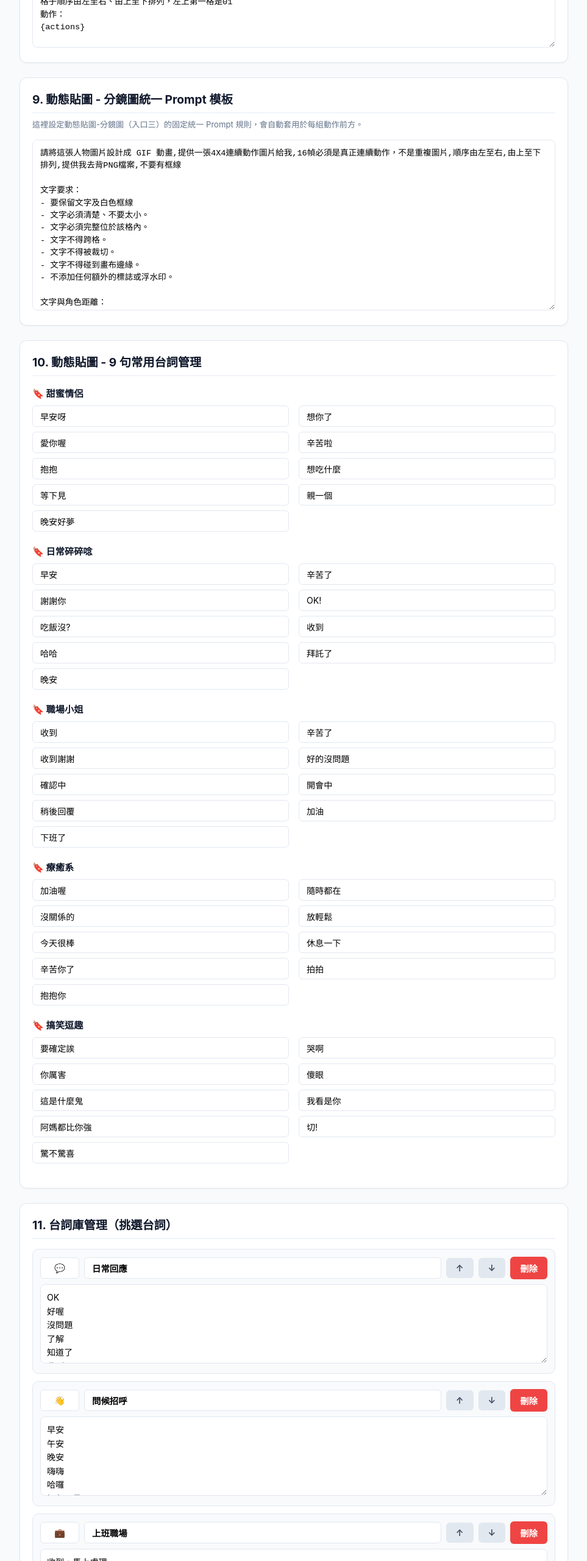
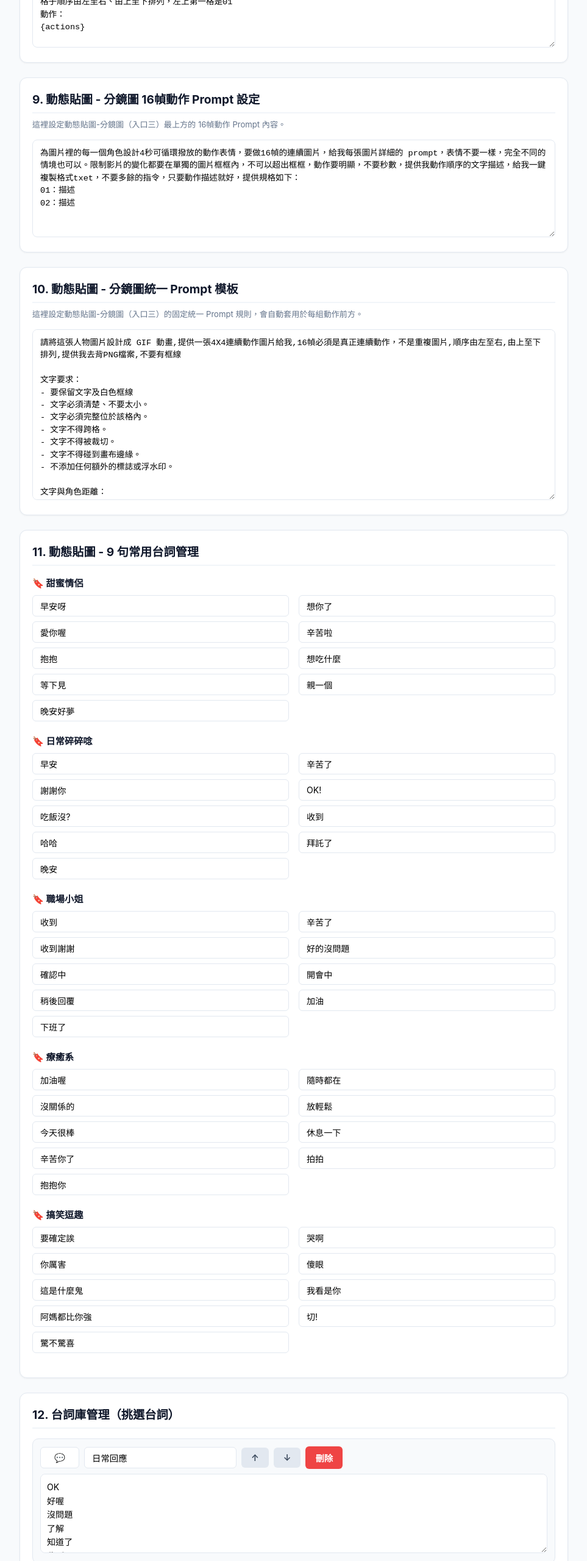
Before and after one commit to rionwu/LINE-promt, a plain HTML site: page admin.html in a window 1280 px wide. Shown: the part 5280-7840 px from the top of the page at 61% size, without its empty margins (158-1121 px from the left). Drawn offline with Linux system fonts and the light colour scheme.

Commit message:
Fix HTML structure and update IDs in admin.html

```diff
--- a/admin.html
+++ b/admin.html
@@ -58,7 +58,7 @@
         .phrase-cat-head { display: flex; gap: 8px; align-items: center; margin-bottom: 8px; }
         .phrase-cat-head input { padding: 8px 12px; border: 1px solid var(--border-color); border-radius: 6px; outline: none; font-size: 0.9rem; }
         .phrase-cat-head input.icon-input { width: 64px; text-align: center; }
-        .phrase-cat-head input.name-input { flex: 1; font-weight: 700; }
+        .phrase-cat head input.name-input { flex: 1; font-weight: 700; }
         .phrase-cat textarea { width: 100%; height: 130px; padding: 10px; border: 1px solid var(--border-color); border-radius: 8px; font-size: 0.88rem; outline: none; line-height: 1.6; resize: vertical; }
         .phrase-actions { display: flex; gap: 10px; flex-wrap: wrap; }
     </style>
@@ -126,22 +126,29 @@
         <textarea id="template2cInput" class="template-box" style="height: 260px;"></textarea>
     </div>
 
+    <!-- 動態貼圖 - 分鏡圖 16幀動作 Prompt 設定 -->
+    <div class="card">
+        <h2>9. 動態貼圖 - 分鏡圖 16幀動作 Prompt 設定</h2>
+        <p class="card-desc">這裡設定動態貼圖-分鏡圖（入口三）最上方的 16幀動作 Prompt 內容。</p>
+        <textarea id="storyboardFirstStepInput" class="template-box" style="height: 160px;"></textarea>
+    </div>
+
     <!-- 動態貼圖 - 分鏡圖統一 Prompt 模板設定 -->
     <div class="card">
-        <h2>9. 動態貼圖 - 分鏡圖統一 Prompt 模板</h2>
+        <h2>10. 動態貼圖 - 分鏡圖統一 Prompt 模板</h2>
         <p class="card-desc">這裡設定動態貼圖-分鏡圖（入口三）的固定統一 Prompt 規則，會自動套用於每組動作前方。</p>
         <textarea id="storyboardMasterInput" class="template-box" style="height: 280px;"></textarea>
     </div>
 
     <!-- 動態貼圖 - 9 句常用台詞管理 -->
     <div class="card">
-        <h2>10. 動態貼圖 - 9 句常用台詞管理</h2>
+        <h2>11. 動態貼圖 - 9 句常用台詞管理</h2>
         <div id="presets2Container"></div>
     </div>
 
     <!-- 台詞庫管理 -->
     <div class="card">
-        <h2>11. 台詞庫管理（挑選台詞）</h2>
+        <h2>12. 台詞庫管理（挑選台詞）</h2>
         <div id="phraseLibraryContainer"></div>
         <div class="phrase-actions">
             <button class="btn btn-primary" onclick="addPhraseCategory()">+ 新增分類</button>
@@ -152,7 +159,7 @@
 
 <script src="phrase-picker.js"></script>
 <script>
-    let config = { artStyles: [], subStyles: [], template: "", template2: "", template2a: "", template2b: "", template2c: "", storyboardMaster: "", presets2: {}, phraseLibrary: [] };
+    let config = { artStyles: [], subStyles: [], template: "", template2: "", template2a: "", template2b: "", template2c: "", storyboardMaster: "", storyboardFirstStep: "", presets2: {}, phraseLibrary: [] };
     let currentSha = "";
 
     const preset2Meta = [
@@ -171,6 +178,10 @@
         funny: ["要確定誒", "哭啊", "你厲害", "傻眼", "這是什麼鬼", "我看是你", "阿媽都比你強", "切!", "驚不驚喜"]
     };
 
+    const defaultStoryboardFirstStep = `為圖片裡的每一個角色設計4秒可循環撥放的動作表情，要做16幀的連續圖片，給我每張圖片詳細的 prompt，表情不要一樣，完全不同的情境也可以。限制影片的變化都要在單獨的圖片框框內，不可以超出框框，動作要明顯，不要秒數，提供我動作順序的文字描述，給我一鍵複製格式txet，不要多餘的指令，只要動作描述就好，提供規格如下：
+01：描述
+02：描述`;
+
     const defaultStoryboardMaster = `請將這張人物圖片設計成 GIF 動畫,提供一張4X4連續動作圖片給我,16幀必須是真正連續動作，不是重複圖片,順序由左至右,由上至下排列,提供我去背PNG檔案,不要有框線
 
 文字要求：
@@ -187,7 +198,7 @@
 - 文字不得壓在線條上造成角色缺口。
 - 文字必須放在角色外部的空白區域。
 - 文字必須與角色外輪廓保持明顯距離。
-- 文字不能碰到耳朵、頭頂,臉、手、腳、尾巴、衣服、道具或任何外輪廓線。
+- 文字不能碰到耳朵,頭頂,臉、手、腳、尾巴、衣服、道具或任何外輪廓線。
 - 若空間不足，請縮小文字或調整角色位置，不能讓文字壓在角色身上。
 
 角色一致性：
@@ -230,6 +241,7 @@
 
     function normalizeConfig() {
         if (!config.storyboardMaster) config.storyboardMaster = defaultStoryboardMaster;
+        if (!config.storyboardFirstStep) config.storyboardFirstStep = defaultStoryboardFirstStep;
         if (!config.presets2) config.presets2 = {};
         preset2Meta.forEach(({ key }) => {
             let arr = Array.isArray(config.presets2[key]) ? config.presets2[key].slice(0, 9) : (defaultPresets2[key] || []).slice(0, 9);
@@ -279,6 +291,7 @@
         document.getElementById('template2Input').value = config.template2 || '';
         document.getElementById('template2bInput').value = config.template2b || '';
         document.getElementById('template2cInput').value = config.template2c || '';
+        document.getElementById('storyboardFirstStepInput').value = config.storyboardFirstStep || defaultStoryboardFirstStep;
         document.getElementById('storyboardMasterInput').value = config.storyboardMaster || defaultStoryboardMaster;
 
         renderPresets2();
@@ -364,6 +377,7 @@
         config.template2 = document.getElementById('template2Input').value;
         config.template2b = document.getElementById('template2bInput').value;
         config.template2c = document.getElementById('template2cInput').value;
+        config.storyboardFirstStep = document.getElementById('storyboardFirstStepInput').value;
         config.storyboardMaster = document.getElementById('storyboardMasterInput').value;
 
         const encodedContent = btoa(unescape(encodeURIComponent(JSON.stringify(config, null, 4))));
```
